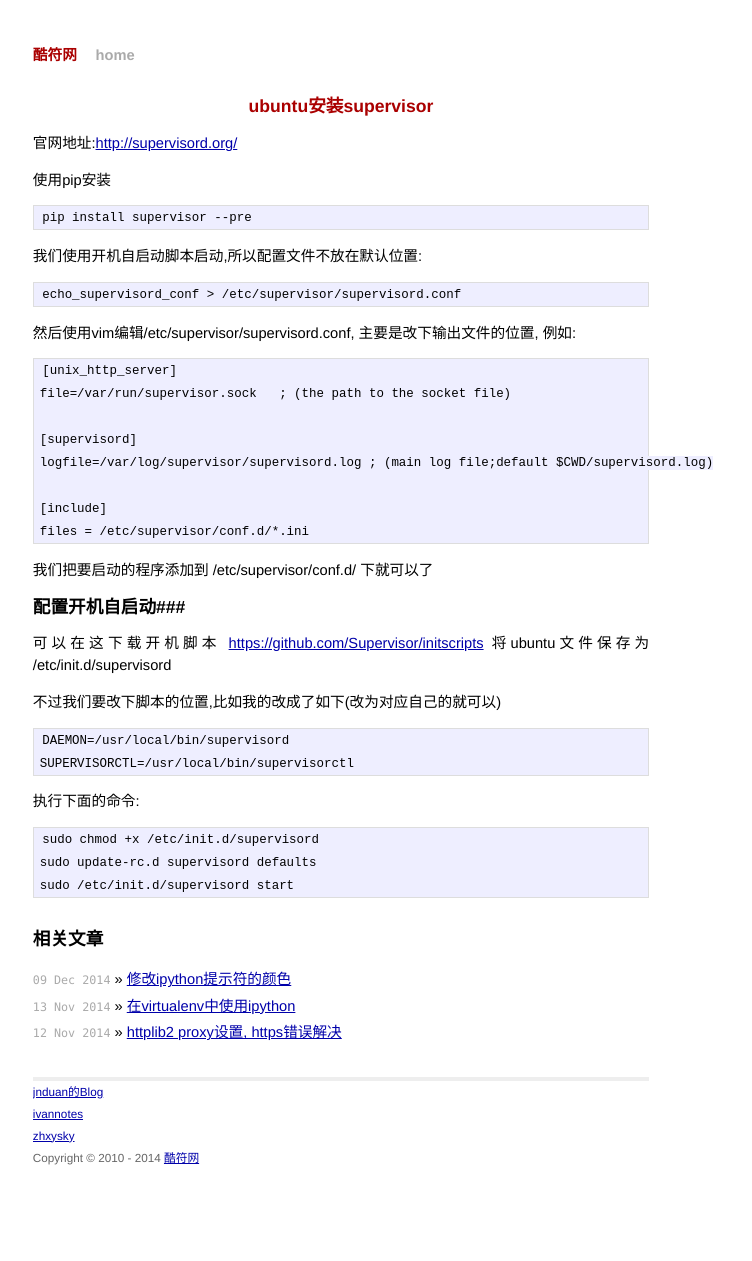
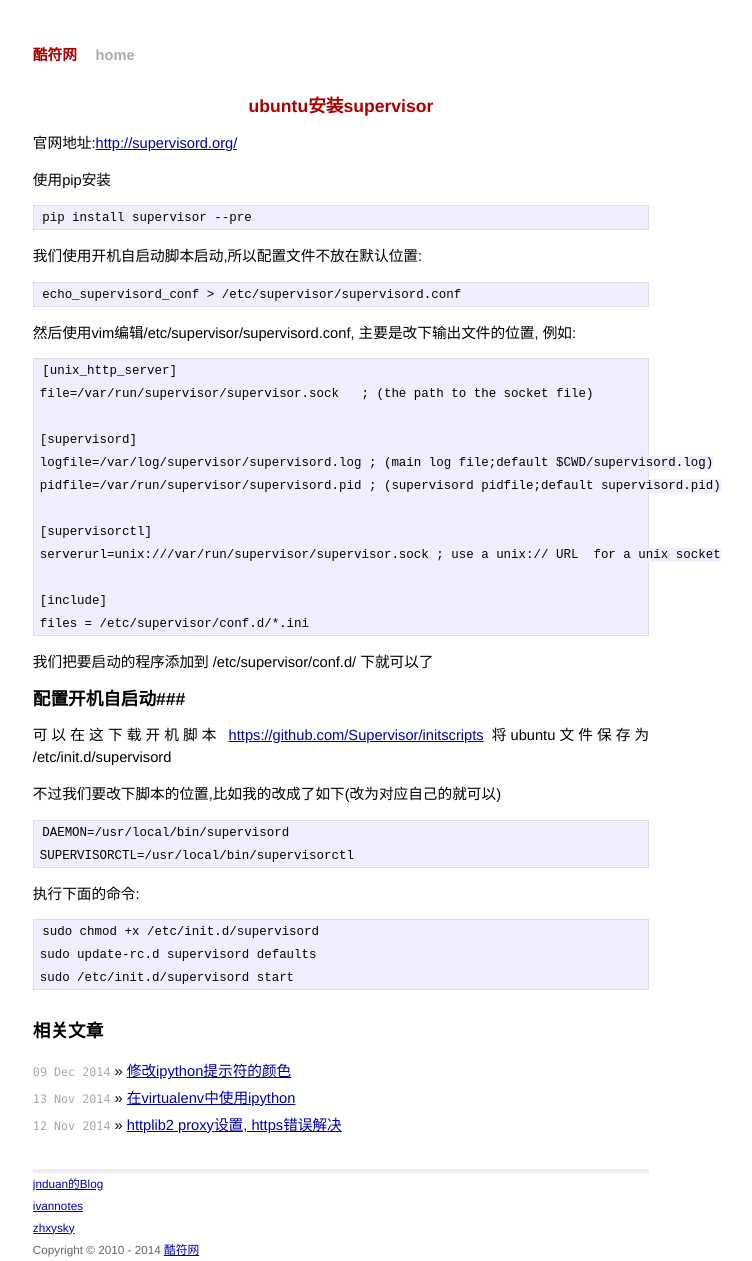
Before and after one commit to ll1l11/codeif.github.io, a Jekyll site: the page built from _posts/2014-09-10-ubuntu-install-supervisor.md, in a window 1280 px wide. Shown: the whole page, without its empty margins (299-1051 px from the left). Built offline with Jekyll 4.4.1, drawn with Linux system fonts in a browser that asks for light colours; Markdown is read by kramdown in place of the engine named in the settings; comment, search, counter and statistics services are not loaded; before the commit the page ends 1169 px from its top, so only the background shows below that.

Commit message:
modify superviosr

```diff
--- a/_posts/2014-09-10-ubuntu-install-supervisor.md
+++ b/_posts/2014-09-10-ubuntu-install-supervisor.md
@@ -18,10 +18,14 @@ title: ubuntu安装supervisor
 然后使用vim编辑/etc/supervisor/supervisord.conf, 主要是改下输出文件的位置, 例如:
 
     [unix_http_server]
-    file=/var/run/supervisor.sock   ; (the path to the socket file)
+    file=/var/run/supervisor/supervisor.sock   ; (the path to the socket file)
 
     [supervisord]
     logfile=/var/log/supervisor/supervisord.log ; (main log file;default $CWD/supervisord.log)
+    pidfile=/var/run/supervisor/supervisord.pid ; (supervisord pidfile;default supervisord.pid)
+
+    [supervisorctl]
+    serverurl=unix:///var/run/supervisor/supervisor.sock ; use a unix:// URL  for a unix socket
 
     [include]
     files = /etc/supervisor/conf.d/*.ini
```
